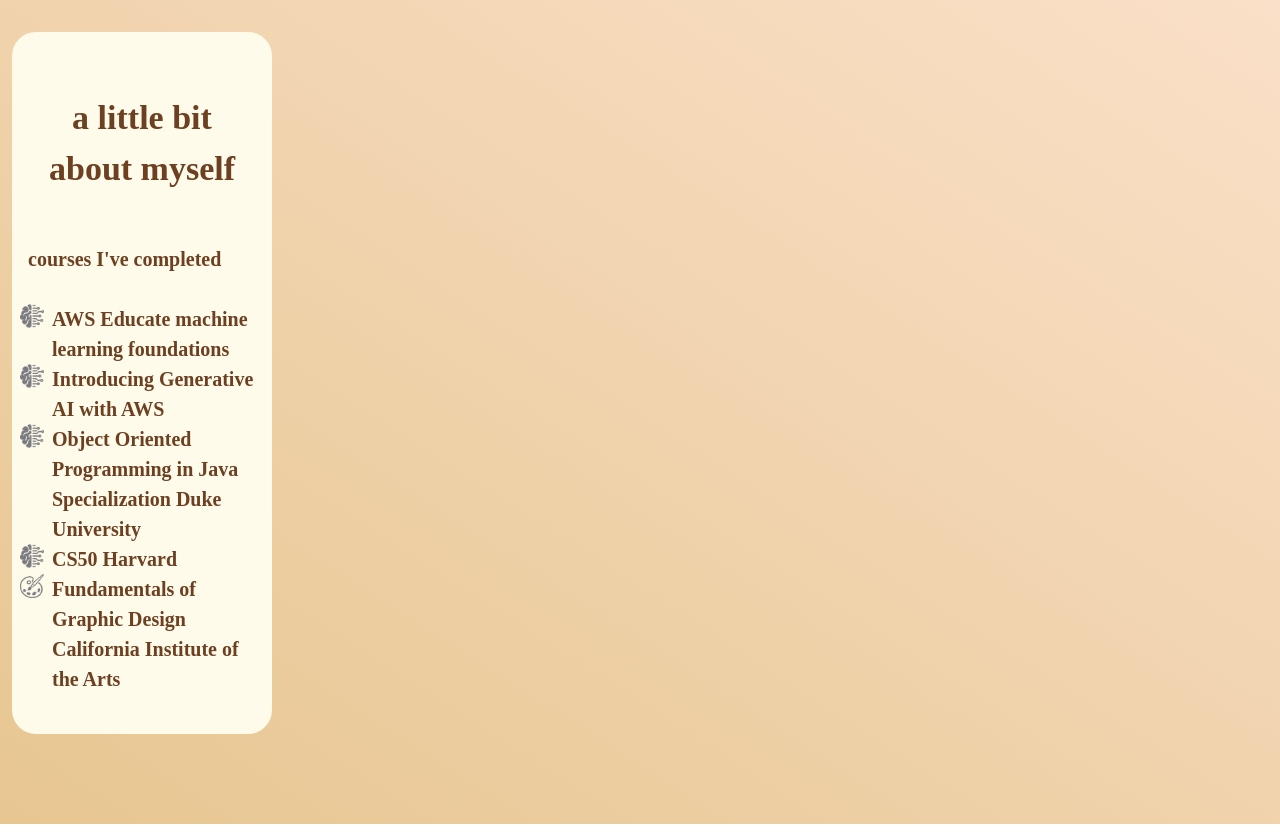
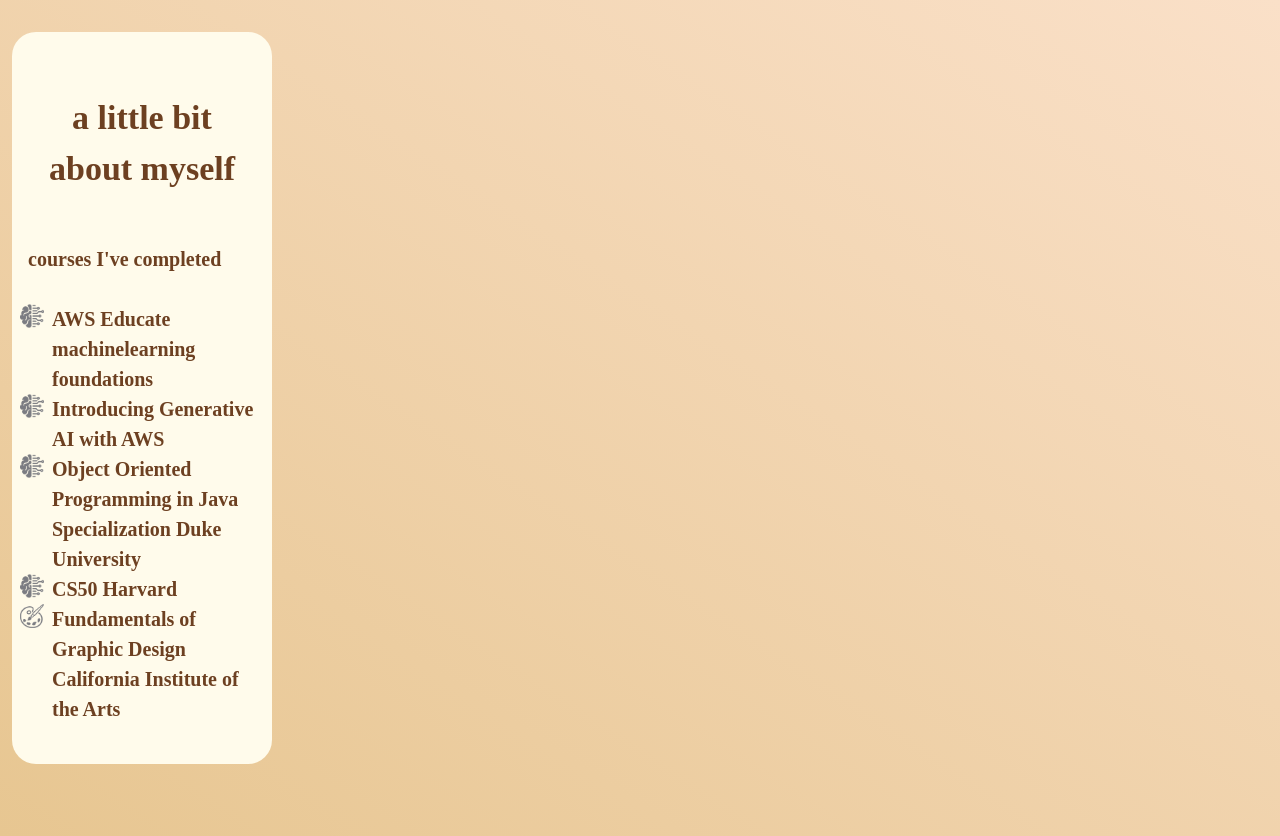
Before and after one commit to m-kh000/portfolio2, a React (Vite) app: page / in a window 1280 px wide. Built offline with nearby package versions, Linux system fonts and the light colour scheme.

Commit message:
not gone crazy yet

```diff
--- a/src/App.jsx
+++ b/src/App.jsx
@@ -5,7 +5,7 @@
       <body className='flex-row'>
         <div className='flex-col max-w-[min(37vw,260px)] m-0 px-2 pt-15 bg-amber-50  h-full round text-center'><h1>a little bit <br></br>about myself</h1><br></br>
           <div className='text-left'><p>courses I've completed </p><br/><ul>
-              <li><img src='src/ai.png' className='icon'/><p>AWS Educate machine learning foundations</p> </li> <li><img src='src/ai.png' className='icon'/><p>Introducing Generative AI with AWS</p></li> <li><img src='src/ai.png' className='icon'/><p>Object Oriented Programming in Java Specialization Duke University</p></li> <li><img src='src/ai.png' className='icon'/><p>CS50 Harvard</p></li> <li><img src='src/paint.png' className='icon'/><p>Fundamentals of Graphic Design
+              <li><img src='src/ai.png' className='icon'/><p>AWS Educate<line></line>  machinelearning foundations</p> </li> <li><img src='src/ai.png' className='icon'/><p>Introducing Generative AI with AWS</p></li> <li><img src='src/ai.png' className='icon'/><p>Object Oriented Programming in Java Specialization Duke University</p></li> <li><img src='src/ai.png' className='icon'/><p>CS50 Harvard</p></li> <li><img src='src/paint.png' className='icon'/><p>Fundamentals of Graphic Design
 California Institute of the Arts</p></li> </ul></div></div>
         <div></div>
       </body>
```
